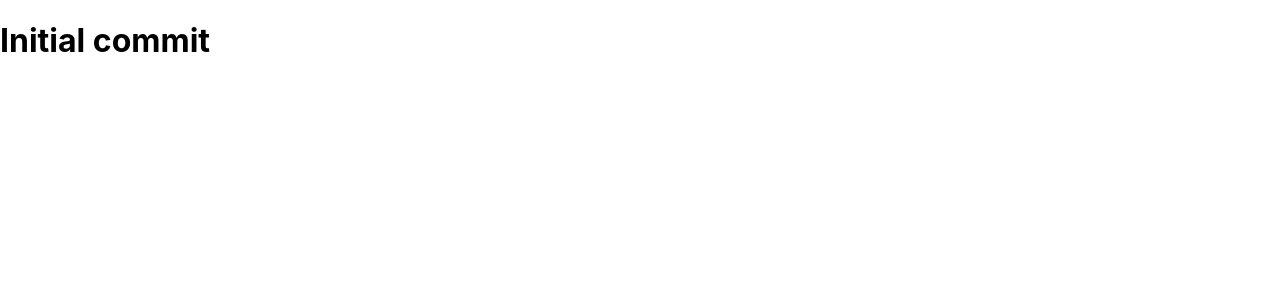
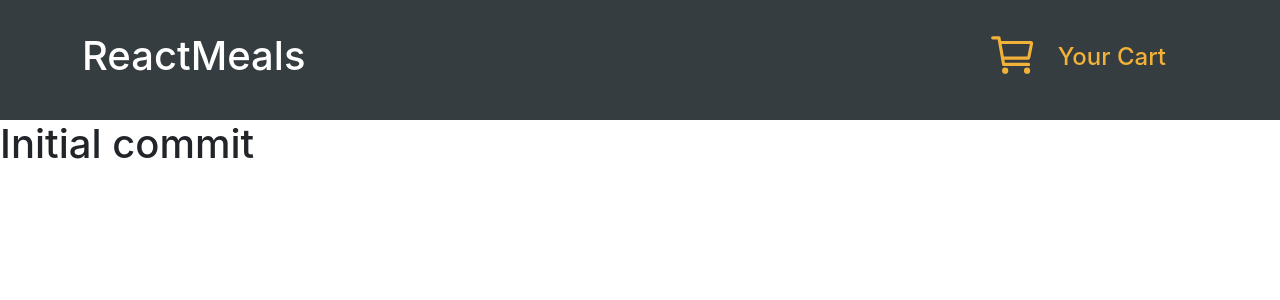
Before and after one commit to mertyldrr/food-order-app, a React (Create React App) app: page / in a window 1280 px wide. Shown: the top 300 px of the page. Built offline with nearby package versions, Linux system fonts and the light colour scheme.

Commit message:
navbar and stying of navbar, react-bootstrap added to dependencies

```diff
--- a/package.json
+++ b/package.json
@@ -6,8 +6,11 @@
     "@testing-library/jest-dom": "^5.14.1",
     "@testing-library/react": "^11.2.7",
     "@testing-library/user-event": "^12.8.3",
+    "bootstrap": "^5.1.0",
     "react": "^17.0.2",
+    "react-bootstrap": "^2.0.0-beta.6",
     "react-dom": "^17.0.2",
+    "react-icons": "^4.2.0",
     "react-scripts": "4.0.3",
     "web-vitals": "^1.1.2"
   },
--- a/src/App.js
+++ b/src/App.js
@@ -1,6 +1,10 @@
+import React from 'react';
+import NavigationBar from './components/Layout/NavigationBar';
+
 const App = () => {
   return (
     <div className="App">
+      <NavigationBar />
       <h1>Initial commit</h1>
     </div>
   );
--- /dev/null
+++ b/src/components/Layout/NavigationBar.css
@@ -0,0 +1,19 @@
+.navbar {
+  height: 120px;
+  background-color: #353D40;
+}
+
+.navbar-header {
+  color: white;
+}
+
+.navbar-cart-logo {
+  color: #F2B138;
+  margin-bottom: 10px;
+}
+
+.navbar-cart-text {
+  display: inline-block;
+  margin-left: 20px;
+  color: #F2B138;
+}
--- /dev/null
+++ b/src/components/Layout/NavigationBar.js
@@ -0,0 +1,22 @@
+import React from 'react';
+import { Container, Navbar, NavbarBrand, NavLink } from 'react-bootstrap';
+import { IoCartOutline } from "react-icons/io5";
+import "./NavigationBar.css";
+
+const NavigationBar = () => {
+  return (
+    <Navbar className="navbar">
+      <Container>
+        <h1 className="navbar-header">ReactMeals</h1>
+        <NavbarBrand>
+          <NavLink className="d-inline-block">
+            <IoCartOutline className="navbar-cart-logo" size={50} />
+            <h4 className="navbar-cart-text">Your Cart</h4>
+          </NavLink>
+        </NavbarBrand>
+      </Container>
+    </Navbar>
+  )
+};
+
+export default NavigationBar;
--- a/src/index.js
+++ b/src/index.js
@@ -1,5 +1,6 @@
 import React from 'react';
 import ReactDOM from 'react-dom';
+import 'bootstrap/dist/css/bootstrap.min.css';
 import './index.css';
 import App from './App';
 
```
Also changed, not shown: 1 other file (tests, documents, lock files or other folders).
